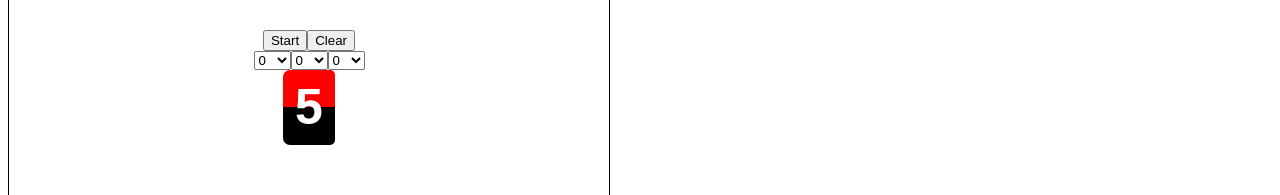
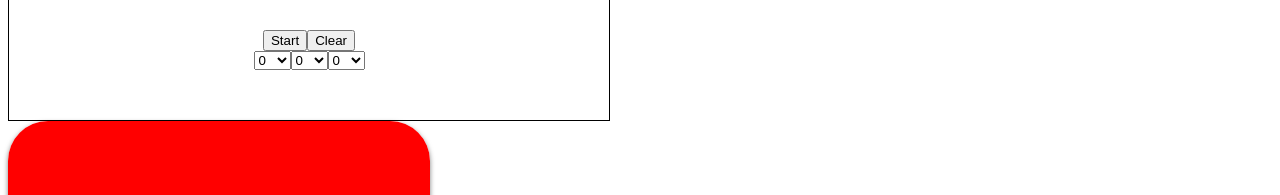
Before and after one commit to Johnny-TYR/vue-practice, a Vue app: page /timer in a window 1280 px wide. Shown: the part 412-607 px from the top of the page. Built offline with nearby package versions, Linux system fonts and the light colour scheme; what iview would draw is missing.

Commit message:
added flip animation of top half

```diff
--- a/src/components/Timer/CountDown.vue
+++ b/src/components/Timer/CountDown.vue
@@ -13,15 +13,12 @@
         Option(v-for="i of 60", :value="i - 1", :key="i") {{ i - 1 }}
       Select(v-model="time.sec", placeholder="秒")
         Option(v-for="i of 60", :value="i - 1", :key="i") {{ i - 1 }}
-    FlipCard
 </template>
 
 <script>
 export default {
   name: "CountDown",
-  components:{
-    FlipCard:()=>import("@/components/Timer/FlipCard.vue")
-  },
+  components:{  },
   data() {
     return {
       time: { hour: 0, min: 0, sec: 0 },
--- a/src/components/Timer/FlipCard.vue
+++ b/src/components/Timer/FlipCard.vue
@@ -1,6 +1,6 @@
 <template lang="pug">
 #FlipCard
-  .flip-card
+  .flip-card.flip
     .top {{ "5" }}
     .bottom {{ "5" }}
 </template>
@@ -12,31 +12,76 @@
   box-sizing: border-box;
 }
 #FlipCard {
+  // 佈局 CSS
   .flip-card {
-    color: white;
-    font-size: 50px;
+    color: blue;
+    font-size: 25rem;
     font-weight: bolder;
     font-family: Arial, Helvetica, sans-serif;
     display: inline-flex;
     flex-direction: column;
+    border-radius: 0.1em;
+    box-shadow: 0px 2px 5px rgba(0, 0, 0, 0.5);
+    position: relative;
+    // divide into two halves
     .top {
-      background-color: red;
-      border-top-right-radius: 5px;
-      border-top-left-radius: 7px;
+      background-color: #f7f7f7;
+      @extend .top-border;
+      border-bottom: 3px solid rgba(0, 0, 0, 0.1);
     }
     .bottom {
-      background-color: black;
+      background-color: white;
       display: flex;
       align-items: flex-end;
-      border-bottom-right-radius: 5px;
-      border-bottom-left-radius: 7px;
+      @extend .bottom-border;
     }
     .top,
     .bottom {
-      height: .75em;
+      height: 0.75em;
       padding: 0.25em;
       line-height: 1;
+      overflow: hidden;
+    }
+    // make top half one animation, bottom half one animation using before/after
+  }
+  // 動畫個別的 flap，一個上到中，一個中到下
+  .flip::after,
+  .flip::before {
+    height: 0.75em;
+    padding: 0.25em;
+    line-height: 1;
+    overflow: hidden;
+  }
+  .flip::before {
+    content: "5";
+    position: absolute;
+    color: black;
+    background-color: red;
+    width: 100%;
+    @extend .top-border;
+    animation: flip-top 1000ms ease-in;
+    transform-origin: bottom;
+  }
+
+  @keyframes flip-top {
+    100% {
+      transform: rotateX(90deg);
     }
   }
+  .flip::after {
+  }
+}
+
+#FlipCard {
+}
+
+// 角的弧度
+.top-border {
+  border-top-right-radius: 0.1em;
+  border-top-left-radius: 0.1em;
+}
+.bottom-border {
+  border-bottom-right-radius: 0.1em;
+  border-bottom-left-radius: 0.1em;
 }
 </style>
--- a/src/views/TimerView.vue
+++ b/src/views/TimerView.vue
@@ -2,6 +2,7 @@
 #TimerView
   TimerBase
   CountDown
+  FlipCard
 </template>
 
 <script>
@@ -10,6 +11,7 @@ export default {
   components: {
     TimerBase: () => import("@/components/Timer/TimerBase.vue"),
     CountDown: () => import("@/components/Timer/CountDown.vue"),
+    FlipCard:()=>import("@/components/Timer/FlipCard.vue")
   },
 };
 </script>
```
